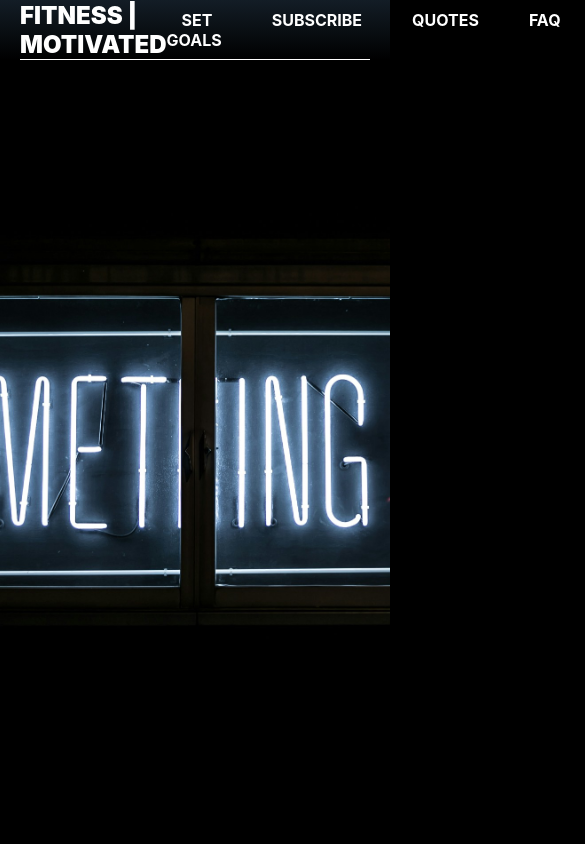
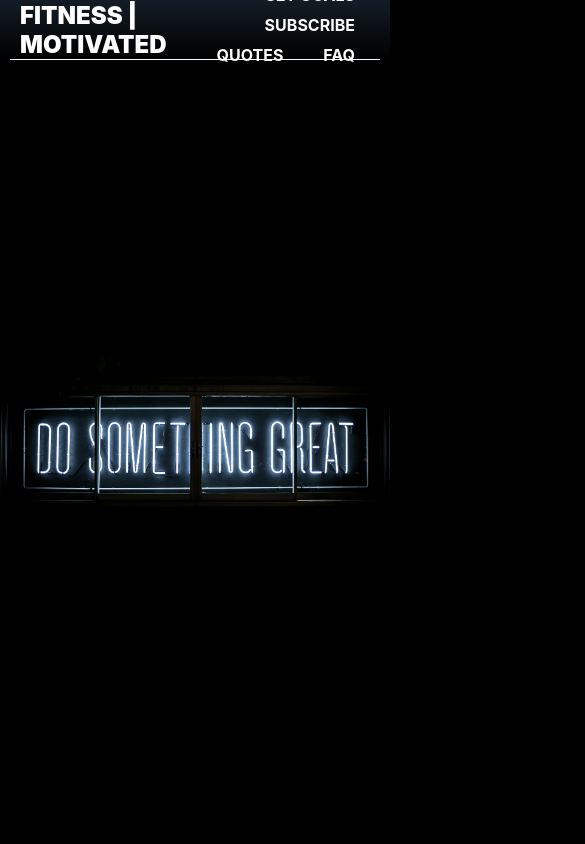
Before and after one commit to Dabdul21/FM-Site, a plain HTML site: page index.html in a window 390 px wide. Shown: the top 844 px of the page, 585 px wide, since content can reach past the window. Drawn offline with Linux system fonts and the light colour scheme; a script that the page names is missing.

Commit message:
Update styles.css

```diff
--- a/styles.css
+++ b/styles.css
@@ -19,7 +19,7 @@ nav {
   font-family: "Basier",-apple-system,BlinkMacSystemFont,"Segoe UI",Helvetica,Arial,sans-serif;
   background-image: linear-gradient(to top, #000000, #131d26);
   color: #ffffff; /* White text */
-  padding: 20px 0px;
+  padding: 10px 20px;
   display: flex;
   justify-content: space-between;
   align-items: center;
@@ -30,20 +30,35 @@ nav {
 
 }
 
+@media (max-width: 768px) {
+  nav {
+    padding: 10px;
+  }
+  nav h1 {
+    padding: 0 10px;
+  }
+  nav ul {
+    flex-wrap: wrap;
+  }
+  nav ul li {
+    margin-right: 10px;
+    margin-bottom: 10px;
+  }
+}
+
 nav::after {
   content: '';
   position: absolute;
   bottom: 0;
-  left: 20px; /* Adjust the left position to leave space on the left side */
-  right: 20px; /* Adjust the right position to leave space on the right side */
-  width: calc(100% - 40px); /* Adjust the width to fill the space between the left and right sides */
+  left: 10px; /* Adjust the left position to leave space on the left side */
+  right: 10px; /* Adjust the right position to leave space on the right side */
+  width: calc(100% - 20px); /* Adjust the width to fill the space between the left and right sides */
   height: 1px;
   background-color: #ffffff;
 }
 
 nav h1 {
-  padding-left: 20px;
-
+  padding-left: 10px;
 }
 
 nav h1 a {
@@ -55,14 +70,15 @@ nav h1 a {
 
 nav ul {
   list-style-type: none;
-  padding: 0px;
-  margin: 0px;
+  padding: 0;
+  margin: 0;
   display: flex;
+  justify-content: flex-end;
 
 }
 
 nav ul li {
-  margin-right: 20px;
+  margin-right: 10px;
 }
 
 
@@ -86,9 +102,9 @@ nav ul li a:hover {
 .hero {
 
   background-image: url('1.jpg');
-  background-size: cover;
+  background-size: contain;
+  background-repeat: no-repeat;
   background-position: center;
-  background-repeat: no-repeat;
   height: 91.5vh;
   display: flex;
   justify-content: center;
@@ -153,7 +169,7 @@ nav ul li a:hover {
 
 
 .set-goals-section {
-  padding: 15px 100px 40px 100px;
+  padding: 15px 65px 40px 65px;
   text-align: center;
   max-width: fit-content;
   background-color: #f8f6f6;
@@ -175,7 +191,7 @@ body .set-goals-section h2 {
 }
 
 #goal-list li {
-  background-color: #f9f9f9; /* Light gray background */
+  background-color: #fff; /* Light gray background */
   padding: 10px 20px;
   margin-bottom: 10px;
   border-radius: 10px; /* Rounded corners */
@@ -326,7 +342,7 @@ body .set-goals-section h2 {
 
 .star {
   font-size: 94px;
-
+ color: gold
 }
 
 
@@ -362,7 +378,7 @@ footer p:last-child {
 .social-icon {
   display: inline-block;
   margin: 0 5px; /* Add spacing between icons */
-  color: #314c68;
+  color: #648cb8;
   font-size: 24px; /* Increase icon size */
   transition: color 0.3s ease; /* Add transition effect */
 }
```
